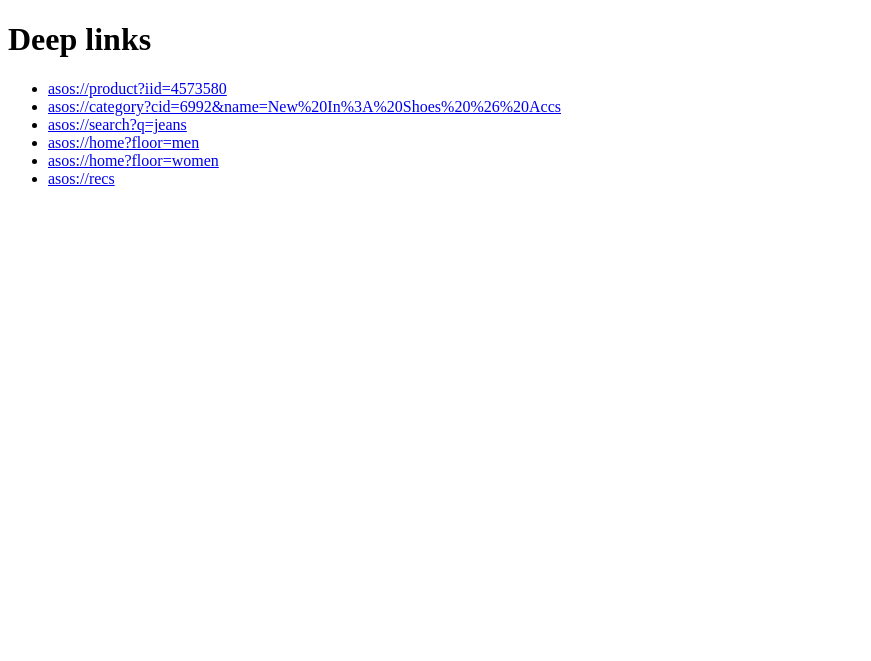
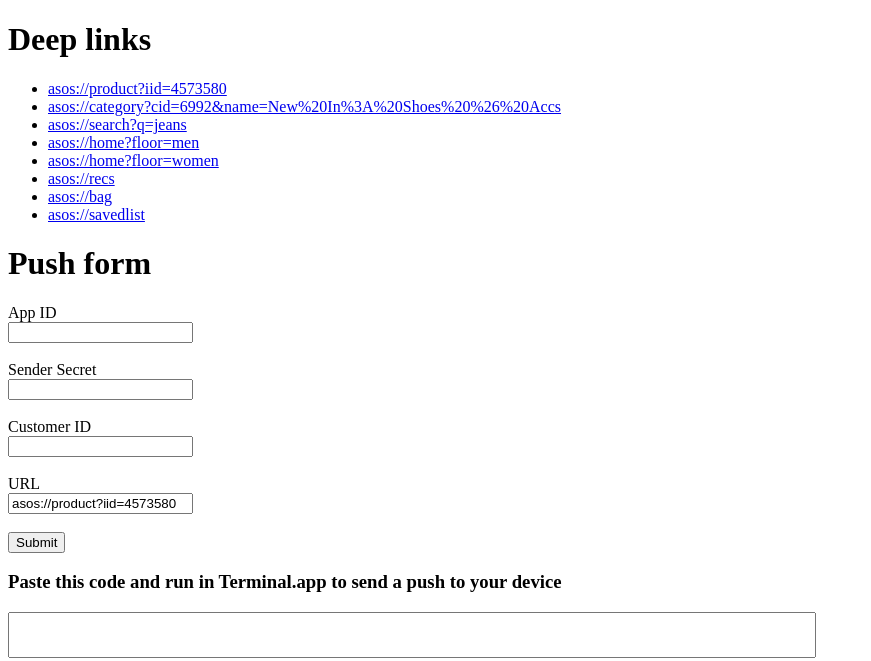
Before and after one commit to asos-anthonyh/asos-anthonyh.github.io, a plain HTML site: page index.html in a window 1280 px wide. Shown: the whole page, without its empty margins (0-871 px from the left). Drawn offline with nearby package versions, Linux system fonts and the light colour scheme.

Commit message:
Adds form for creating the curl code required for pushes

```diff
--- a/index.html
+++ b/index.html
@@ -1,5 +1,8 @@
 <!DOCTYPE html>
 <html>
+<head>
+<script type="text/javascript" src="https://cdnjs.cloudflare.com/ajax/libs/jquery/2.1.3/jquery.min.js"></script>
+</head>
 <body>
 <h1>Deep links</h1>
 <ul>
@@ -9,6 +12,42 @@
 	<li><a href="asos://home?floor=men">asos://home?floor=men</a></li>
 	<li><a href="asos://home?floor=women">asos://home?floor=women</a></li>
 	<li><a href="asos://recs">asos://recs</a></li>
+	<li><a href="asos://bag">asos://bag</a></li>
+	<li><a href="asos://savedlist">asos://savedlist</a></li>
 </ul>
+
+<script type="text/javascript">
+    $(document).ready(function() {
+
+        $('#pushform').submit(function(event) {
+        	/* stop form from submitting normally */
+      		event.preventDefault();
+	    	var appId = $('#appId').val();
+	    	var senderSecret = $('#sendersecret').val();
+	    	var customerId = $('#customerId').val();
+	    	var url = $('#url').val();
+
+	    	var code = 'curl "https://api.pushio.com/api/v1/notify_app/' + appId + '/' + senderSecret + '" -d \'payload={"message":"Test", "url": "' + url + '"}&tag_query=$user_identifier = "' + customerId + '"\''
+	    	console.log(code);
+	    	$("#textbox").val(code)
+        });
+    });
+</script>
+
+<h1>Push form</h1>
+<form id="pushform" action="/" title="" method="post">
+<div><label class="title">App ID</label><br/><input type="text" id="appId" name="appId" value="" ></div><br/>
+<div><label class="title">Sender Secret</label><br/><input type="text" id="sendersecret" name="sendersecret" value="" ></div><br/>
+<div><label class="title">Customer ID</label><br/><input type="text" id="customerId" name="customerId" value="" ></div><br/>
+<div><label class="title">URL</label><br/><input type="text" id="url" name="url" value="asos://product?iid=4573580"></div><br/>
+<div><input type="submit" id="submitButton"  name="submitButton" value="Submit"></div>
+</form>
+<h3>Paste this code and run in Terminal.app to send a push to your device</h3>
+<input type="text"
+       cols="40"
+       rows="5"
+       style="width:800px; height:40px;"
+       id="textbox"
+       value=""/>
 </body>
 </html>
```
